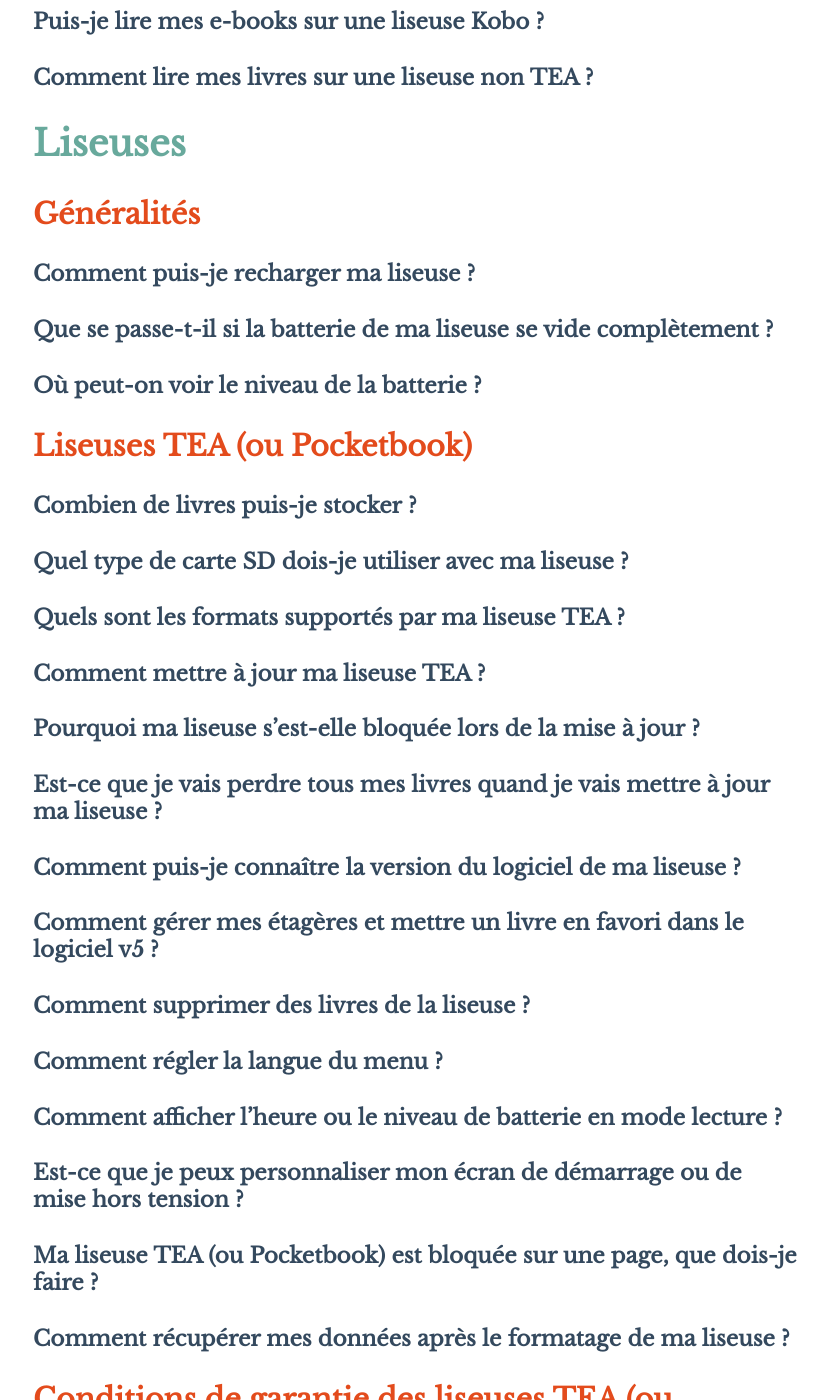
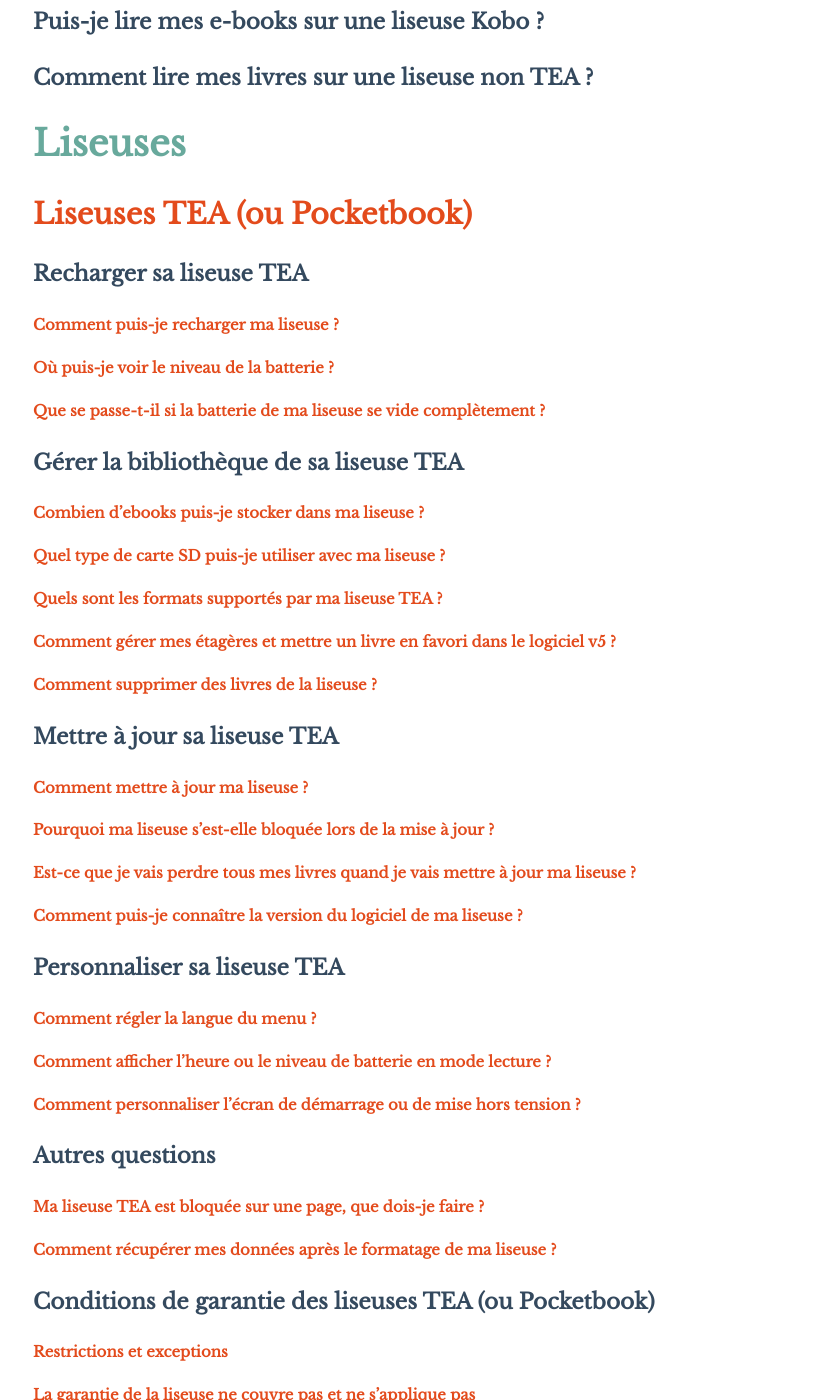
Before and after one commit to TEA-ebook/help-center, a Jekyll site: the page built from _pages/FAQ.md, in a window 1280 px wide and 1400 px high, scrolled down 1998 px. Shown: the whole window, without its empty margins (17-845 px from the left). Built offline with Jekyll 4.4.1, drawn with Linux system fonts in a browser that asks for light colours.

Commit message:
Modifs FAQ suite modifs page FAQ liseuse

```diff
--- a/_pages/FAQ.md
+++ b/_pages/FAQ.md
@@ -64,53 +64,59 @@
 
 ## [Liseuses](/faq-liseuse/)
 
-### [Généralités](/faq-liseuse/#generalites)
-
-#### [Comment puis-je recharger ma liseuse ?](/faq-liseuse/#recharger-liseuse)
-
-#### [Que se passe-t-il si la batterie de ma liseuse se vide complètement ?](/faq-liseuse/#batterie-vide)
-
-#### [Où peut-on voir le niveau de la batterie ?](/faq-liseuse/#niveau-batterie)
-
-
-
 ### [Liseuses TEA (ou Pocketbook)](/faq-liseuse/#Pocketbook)
 
-#### [Combien de livres puis-je stocker ?](/faq-liseuse/#combien-livres-stocker)
+#### [Recharger sa liseuse TEA](/faq-liseuse/#recharger-liseuse-generalites)
 
-#### [Quel type de carte SD dois-je utiliser avec ma liseuse ?](/faq-liseuse/#carteSD-liseuse)
+##### [Comment puis-je recharger ma liseuse ?](/faq-liseuse/#recharger-liseuse)
 
-#### [Quels sont les formats supportés par ma liseuse TEA ?](/faq-liseuse/#format-supporte)
+##### [Où puis-je voir le niveau de la batterie ?](/faq-liseuse/#niveau-batterie)
 
-#### [Comment mettre à jour ma liseuse TEA ?](/faq-liseuse/#maj-liseuse)
+##### [Que se passe-t-il si la batterie de ma liseuse se vide complètement ?](/faq-liseuse/#batterie-vide)
 
-#### [Pourquoi ma liseuse s'est-elle bloquée lors de la mise à jour ?](/faq-liseuse/#maj-liseuse-freeze)
+#### [Gérer la bibliothèque de sa liseuse TEA](/faq-liseuse/#gestion-bibliotheque)
 
-#### [Est-ce que je vais perdre tous mes livres quand je vais mettre à jour ma liseuse ?](/faq-liseuse/#perdre-livres-maj)
+##### [Combien d'ebooks puis-je stocker dans ma liseuse ?](/faq-liseuse/#combien-livres-stocker)
 
-#### [Comment puis-je connaître la version du logiciel de ma liseuse ?](/faq-liseuse/#version-logiciel-liseuse)
+##### [Quel type de carte SD puis-je utiliser avec ma liseuse ?](/faq-liseuse/#carteSD-liseuse)
 
-#### [Comment gérer mes étagères et mettre un livre en favori dans le logiciel v5 ?](/faq-liseuse/#etageres-favoris)
+##### [Quels sont les formats supportés par ma liseuse TEA ?](/faq-liseuse/#format-supporte)
 
-#### [Comment supprimer des livres de la liseuse ?](/faq-liseuse/#supprimer-livres-liseuses)
+##### [Comment gérer mes étagères et mettre un livre en favori dans le logiciel v5 ?](/faq-liseuse/#etageres-favoris)
 
-#### [Comment régler la langue du menu ?](/faq-liseuse/#langue-menu)
+##### [Comment supprimer des livres de la liseuse ?](/faq-liseuse/#supprimer-livres-liseuses)
 
-#### [Comment afficher l'heure ou le niveau de batterie en mode lecture ?](/faq-liseuse/#affichage-mode-lecture)
+#### [Mettre à jour sa liseuse TEA](/faq-liseuse/#maj-generalites)
 
-#### [Est-ce que je peux personnaliser mon écran de démarrage ou de mise hors tension ?](/faq-liseuse/#ecran-hors-tension)
+##### [Comment mettre à jour ma liseuse ?](/faq-liseuse/#maj-liseuse)
 
-#### [Ma liseuse TEA (ou Pocketbook) est bloquée sur une page, que dois-je faire ?](/faq-liseuse/#pocketbook-bloque)
+##### [Pourquoi ma liseuse s'est-elle bloquée lors de la mise à jour ?](/faq-liseuse/#maj-liseuse-freeze)
 
-#### [Comment récupérer mes données après le formatage de ma liseuse ?](/faq-liseuse/#formatage)
+##### [Est-ce que je vais perdre tous mes livres quand je vais mettre à jour ma liseuse ?](/faq-liseuse/#perdre-livres-maj)
 
-### [Conditions de garantie des liseuses TEA (ou Pocketbook)](/faq-liseuse/#garantie)
+##### [Comment puis-je connaître la version du logiciel de ma liseuse ?](/faq-liseuse/#version-logiciel-liseuse)
 
-#### [Restrictions et exceptions](/faq-liseuse/#restrictions-exceptions)
+#### [Personnaliser sa liseuse TEA](/faq-liseuse/#personnaliser-liseuse)
 
-#### [La garantie de la liseuse ne couvre pas et ne s'applique pas](/faq-liseuse/#non-application)
+##### [Comment régler la langue du menu ?](/faq-liseuse/#langue-menu)
 
-#### [Remarque importante concernant le rétro-éclairage des liseuses](/faq-liseuse/#remarque-importante)
+##### [Comment afficher l'heure ou le niveau de batterie en mode lecture ?](/faq-liseuse/#affichage-mode-lecture)
+
+##### [Comment personnaliser l'écran de démarrage ou de mise hors tension ?](/faq-liseuse/#ecran-hors-tension)
+
+#### [Autres questions](/faq-liseuse/#autres-faq-liseuse)
+
+##### [Ma liseuse TEA est bloquée sur une page, que dois-je faire ?](/faq-liseuse/#pocketbook-bloque)
+
+##### [Comment récupérer mes données après le formatage de ma liseuse ?](/faq-liseuse/#formatage)
+
+#### [Conditions de garantie des liseuses TEA (ou Pocketbook)](/faq-liseuse/#garantie)
+
+##### [Restrictions et exceptions](/faq-liseuse/#restrictions-exceptions)
+
+##### [La garantie de la liseuse ne couvre pas et ne s'applique pas](/faq-liseuse/#non-application)
+
+##### [Remarque importante concernant le rétro-éclairage des liseuses](/faq-liseuse/#remarque-importante)
 
 ### [Liseuses Bookeen](/faq-liseuse/#bookeen)
 
```
